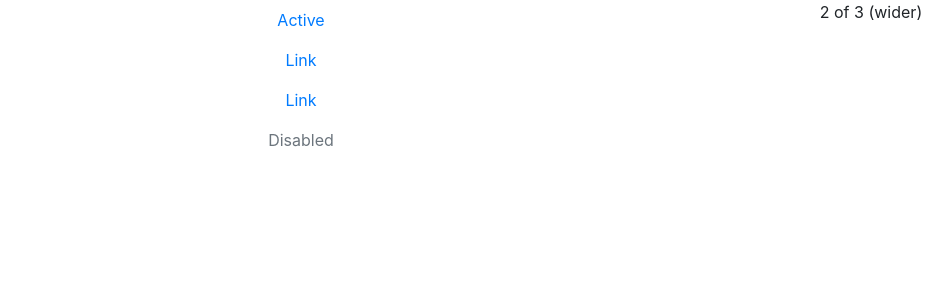
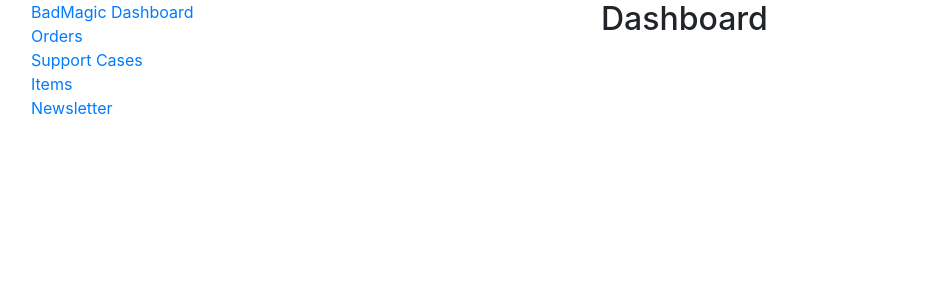
Before and after one commit to raymondtharris/badmagic_dashboard, a React (Create React App) app: page / in a window 1280 px wide. Shown: the top 300 px of the page, without its empty margins (54-1006 px from the left). Built offline with nearby package versions, Linux system fonts and the light colour scheme.

Commit message:
Routing
Added basic routing for the pages that are ready in the backend.

```diff
--- a/src/App.js
+++ b/src/App.js
@@ -1,29 +1,47 @@
 import React from 'react';
 
 import './App.css';
-import { Container, Col, Row,Nav, NavLink } from 'react-bootstrap';
+import { Container, Col, Row } from 'react-bootstrap';
 import 'bootstrap/dist/css/bootstrap.min.css';
+import { BrowserRouter as Router, Switch, Route} from "react-router-dom";
+import Sidebar from './components/sidebar';
+import  Dashboard from './pages/dashboard';
+import  Orders from './pages/orders';
+import SupportCases from './pages/supportcases';
+import Items from './pages/items';
+import Newsletter from './pages/newsletter';
+
 
 function App() {
   return (
-    <div className="App">
+    <Router>
       <Container>
         <Row>
           <Col>
-            <Nav defaultActiveKey="/home" className="flex-column">
-              <Nav.Link href="/home">Active</Nav.Link>
-              <Nav.Link eventKey="link-1">Link</Nav.Link>
-              <Nav.Link eventKey="link-2">Link</Nav.Link>
-              <Nav.Link eventKey="disabled" disabled>
-                Disabled
-              </Nav.Link>
-            </Nav>
+            <Sidebar></Sidebar>
           </Col>
-          <Col >2 of 3 (wider)</Col>
+          <Col >
+            <Switch>
+              <Route exact path="/">
+                <Dashboard />
+              </Route>
+              <Route path="/orders">
+                <Orders />
+              </Route>
+              <Route path="/support-cases">
+                <SupportCases />
+              </Route>
+              <Route path="/items">
+                <Items />
+              </Route>
+              <Route path="/newsletter">
+                <Newsletter />
+              </Route>
+            </Switch>
+          </Col>
         </Row>
       </Container>
-    </div>
+    </Router>
   );
 }
-
 export default App;
--- /dev/null
+++ b/src/components/sidebar.js
@@ -0,0 +1,21 @@
+import React from 'react';
+
+import { Nav } from 'react-bootstrap';
+import 'bootstrap/dist/css/bootstrap.min.css';
+import { Link } from 'react-router-dom'
+
+function Sidebar() {
+  return (
+    <div>
+        <Nav defaultActiveKey="/home" className="flex-column">
+            <Link to="/">BadMagic Dashboard</Link>
+            <Link to="/orders">Orders</Link>
+            <Link to="/support-cases">Support Cases</Link>
+            <Link to="/items">Items</Link>
+            <Link to="/newsletter">Newsletter</Link>
+        </Nav>
+    </div>
+  );
+}
+
+export default Sidebar;
--- /dev/null
+++ b/src/pages/dashboard.js
@@ -0,0 +1,15 @@
+import React from 'react';
+
+import { Nav } from 'react-bootstrap';
+import 'bootstrap/dist/css/bootstrap.min.css';
+import { Link } from 'react-router-dom'
+
+function Dashboard() {
+  return (
+    <div>
+        <h2>Dashboard</h2>
+    </div>
+  );
+}
+
+export default Dashboard;
--- /dev/null
+++ b/src/pages/items.js
@@ -0,0 +1,15 @@
+import React from 'react';
+
+import { Nav } from 'react-bootstrap';
+import 'bootstrap/dist/css/bootstrap.min.css';
+import { Link } from 'react-router-dom'
+
+function Items() {
+  return (
+    <div>
+        <h2>Items</h2>
+    </div>
+  );
+}
+
+export default Items;
--- /dev/null
+++ b/src/pages/newsletter.js
@@ -0,0 +1,15 @@
+import React from 'react';
+
+import { Nav } from 'react-bootstrap';
+import 'bootstrap/dist/css/bootstrap.min.css';
+import { Link } from 'react-router-dom'
+
+function Newsletter() {
+  return (
+    <div>
+        <h2>Newsletter</h2>
+    </div>
+  );
+}
+
+export default Newsletter;
--- /dev/null
+++ b/src/pages/orders.js
@@ -0,0 +1,15 @@
+import React from 'react';
+
+import { Nav } from 'react-bootstrap';
+import 'bootstrap/dist/css/bootstrap.min.css';
+import { Link } from 'react-router-dom'
+
+function Orders() {
+  return (
+    <div>
+        <h2>Orders</h2>
+    </div>
+  );
+}
+
+export default Orders;
--- /dev/null
+++ b/src/pages/supportcases.js
@@ -0,0 +1,15 @@
+import React from 'react';
+
+import { Nav } from 'react-bootstrap';
+import 'bootstrap/dist/css/bootstrap.min.css';
+import { Link } from 'react-router-dom'
+
+function SupportCases() {
+  return (
+    <div>
+        <h2>Support Cases</h2>
+    </div>
+  );
+}
+
+export default SupportCases;
```
Also changed, not shown: src/pages/sales.js (deleted).
